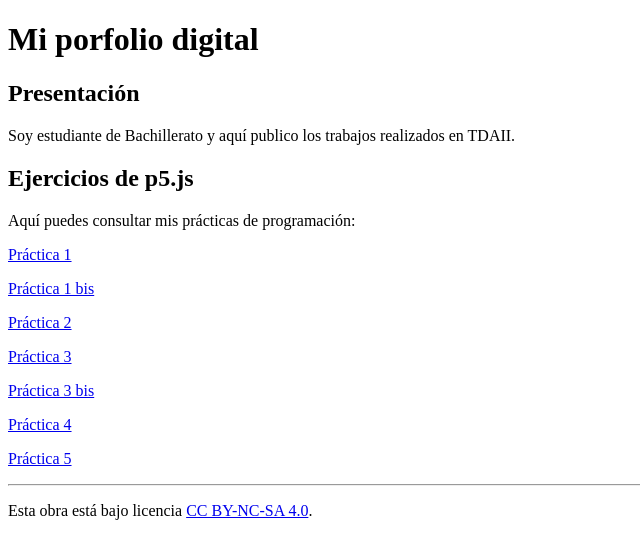
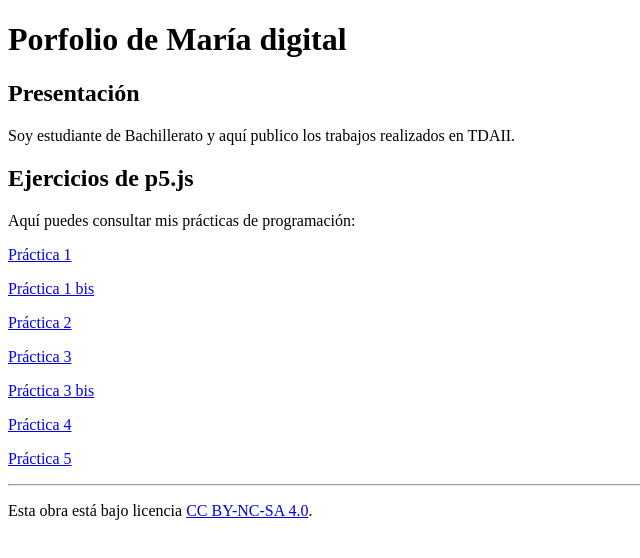
Before and after one commit to mariaperezc21/mariaperezc21.github.io, a plain HTML site: page index.html in a window 1280 px wide. Shown: the whole page, without its empty margins (0-640 px from the left). Drawn offline with Linux system fonts and the light colour scheme.

Commit message:
Update index.html

```diff
--- a/index.html
+++ b/index.html
@@ -3,10 +3,10 @@
 <head>
     <meta charset="UTF-8">
     <meta name="viewport" content="width=device-width, initial-scale=1.0">
-    <title>Mi porfolio de TDAII</title>
+    <title>Porfolio de María TDAII</title>
 </head>
 <body>
-    <h1>Mi porfolio digital</h1>
+    <h1>Porfolio de María digital</h1>
     <h2>Presentación</h2>
     <p>Soy estudiante de Bachillerato y aquí publico los trabajos realizados en TDAII.</p>
     <h2>Ejercicios de p5.js</h2>
```
